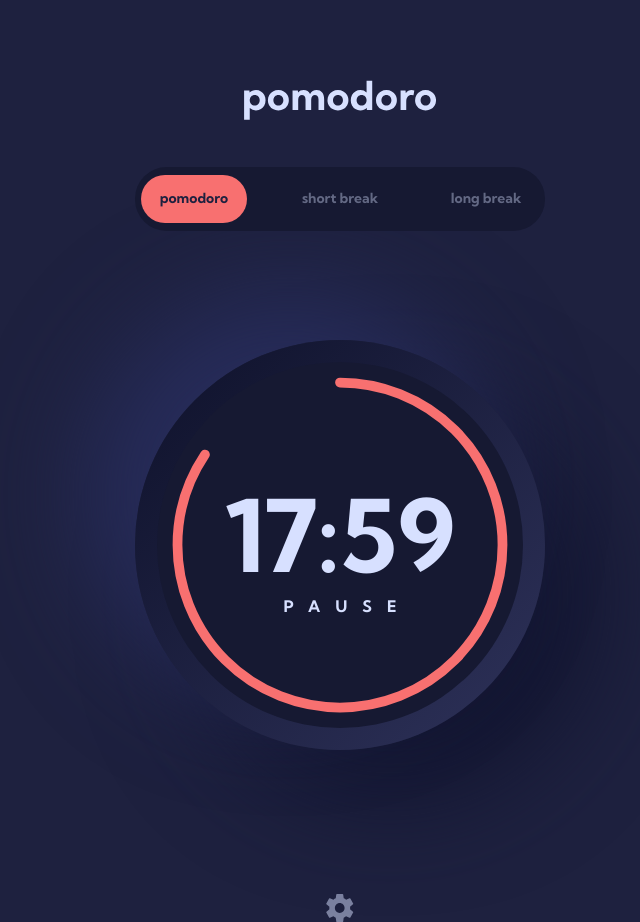
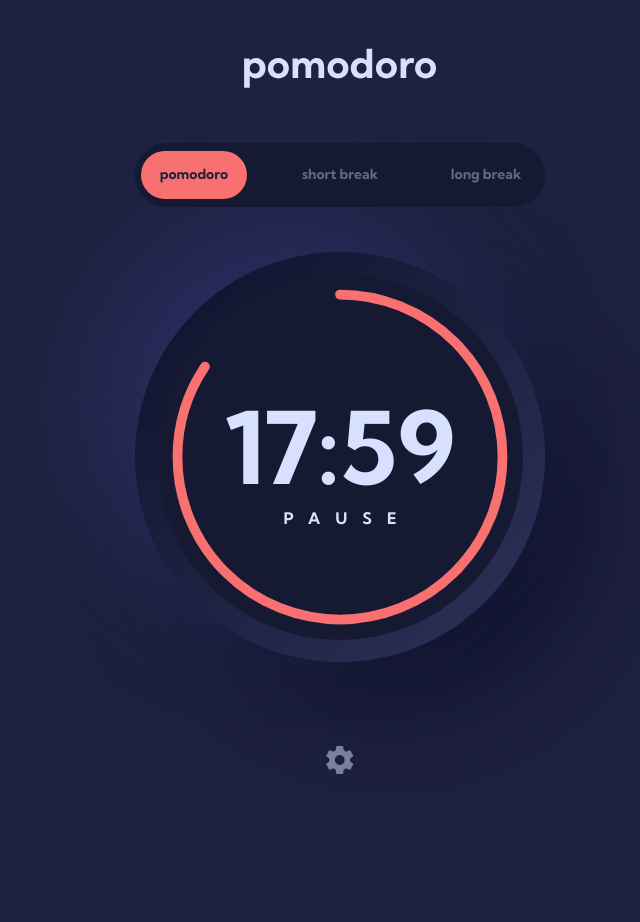
Before and after one commit to erwinruiz/pomodoro-app, a React (Create React App) app: page / in a window 1280 px wide. Shown: the whole page, without its empty margins (300-940 px from the left). After the commit the page ends 800 px from the top, so only its background shows below. Built offline with nearby package versions, Linux system fonts and the light colour scheme.

Commit message:
Make Home page responsive for desktop design (1440 px)

```diff
--- a/src/App.module.css
+++ b/src/App.module.css
@@ -43,3 +43,15 @@
     margin-bottom: 14.4rem;
   }
 }
+
+/* Desktop */
+@media (min-width: 1024px) {
+  .header {
+    padding-top: 4.8rem;
+    margin-bottom: 5.5rem;
+  }
+  .main {
+    row-gap: 4.5rem;
+    margin-bottom: 8.4rem;
+  }
+}
--- a/src/Components/ModalSettings.module.css
+++ b/src/Components/ModalSettings.module.css
@@ -301,3 +301,10 @@ input[type="number"] {
     margin-bottom: 0;
   }
 }
+
+/* Desktop */
+@media (min-width: 1024px) {
+  .container {
+    margin: 15.5rem calc(50% - 27rem) 0;
+  }
+}
```
